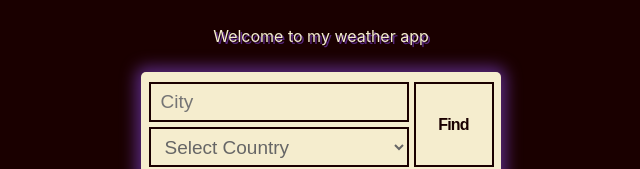
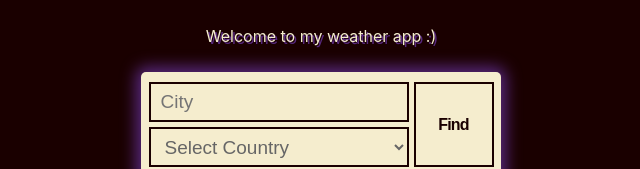
Before and after one commit to ProDIGGY-vinilos/weather-app, a React (Create React App) app: page / in a window 1280 px wide. Shown: the top 169 px of the page, without its empty margins (319-959 px from the left). Built offline with nearby package versions, Linux system fonts and the light colour scheme.

Commit message:
testing vercel

```diff
--- a/src/components/header/header.jsx
+++ b/src/components/header/header.jsx
@@ -7,7 +7,7 @@ const Header = () => {
 			<header>
 				<div className={styles.container}>
 					<nav className={styles.nav}>
-						<p>Welcome to my weather app</p>
+						<p>Welcome to my weather app :)</p>
 					</nav>
 				</div>
 			</header>
```
Also changed, not shown: .eslintrc.js.
